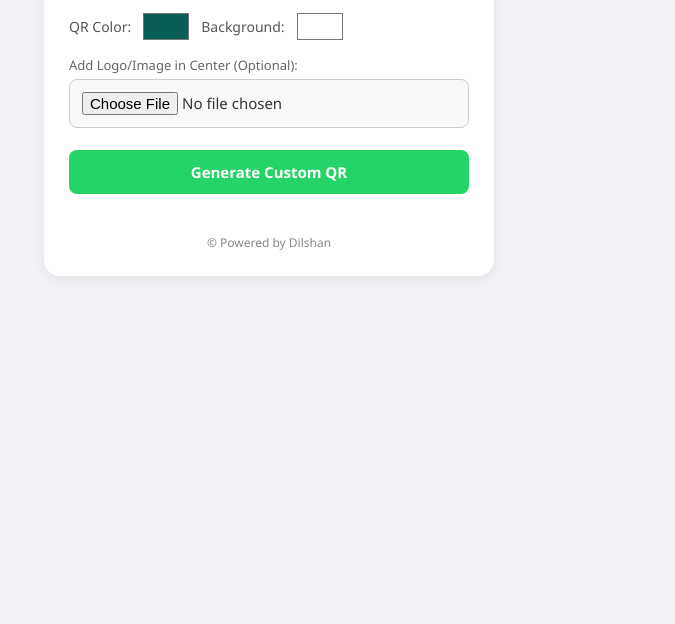
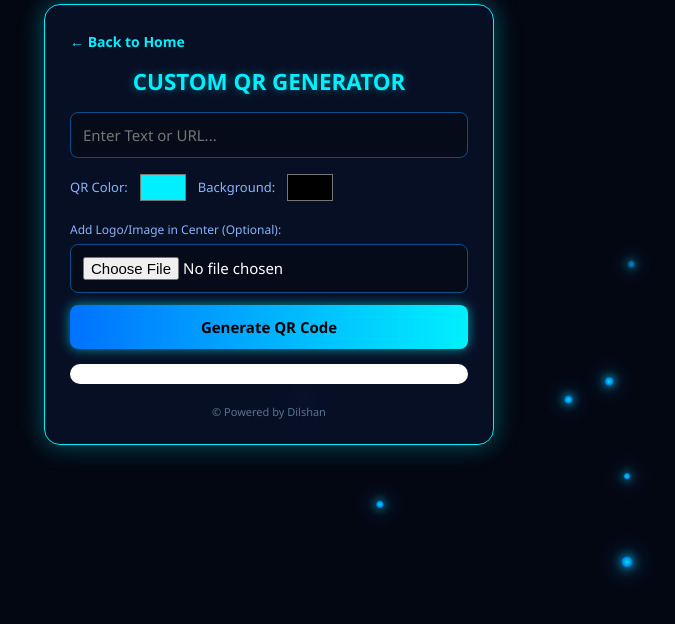
Before and after one commit to chamidudilshan6767-bit/Dilshan-All-In-One, a website: page public/qr-generator.html in a window 1280 px wide. Shown: the part 176-800 px from the top of the page, without its empty margins (371-1046 px from the left). Drawn offline with Linux system fonts and the light colour scheme.

Commit message:
Update qr-generator.html

```diff
--- a/public/qr-generator.html
+++ b/public/qr-generator.html
@@ -3,39 +3,69 @@
 <head>
     <meta charset="UTF-8">
     <meta name="viewport" content="width=device-width, initial-scale=1.0">
-    <title>QR Code Generator - Dilshan All In One</title>
+    <title>QR Generator - Dilshan All In One</title>
     <link rel="icon" type="image/png" href="/logo.png">
     <script src="https://cdn.jsdelivr.net/npm/qr-code-styling@1.5.0/lib/qr-code-styling.js"></script>
     <style>
-        * { box-sizing: border-box; margin: 0; padding: 0; font-family: 'Segoe UI', Tahoma, Geneva, Verdana, sans-serif; }
-        body { background-color: #f0f2f5; color: #333; padding: 20px; display: flex; flex-direction: column; align-items: center; min-height: 100vh; }
-        .card { width: 100%; max-width: 450px; background: #ffffff; padding: 25px; border-radius: 16px; box-shadow: 0 4px 14px rgba(0, 0, 0, 0.06); }
-        .back-link { display: inline-block; margin-bottom: 15px; color: #128c7e; text-decoration: none; font-weight: bold; font-size: 14px; }
-        h2 { text-align: center; color: #075e54; font-size: 1.4rem; margin-bottom: 15px; }
-        .input-field { width: 100%; padding: 12px; border-radius: 8px; border: 1px solid #ccc; background: #f9f9f9; color: #333; font-size: 15px; outline: none; margin-bottom: 12px; }
-        .color-group { display: flex; gap: 10px; align-items: center; margin-bottom: 12px; font-size: 14px; color: #555; }
+        * { box-sizing: border-box; margin: 0; padding: 0; font-family: 'Segoe UI', sans-serif; }
+        body { background-color: #030712; color: #fff; padding: 20px; display: flex; justify-content: center; align-items: center; min-height: 100vh; overflow-x: hidden; position: relative; }
+
+        .neon-gem {
+            position: fixed;
+            background: radial-gradient(circle, #00ffff 0%, #0088ff 60%, transparent 100%);
+            box-shadow: 0 0 12px #00f0ff, 0 0 25px #0077ff;
+            border-radius: 40% 60% 50% 50% / 40% 50% 60% 50%;
+            pointer-events: none;
+            opacity: 0.8;
+            animation: fallAndGlow linear infinite;
+            z-index: 0;
+        }
+        @keyframes fallAndGlow {
+            0% { transform: translateY(-10vh) rotate(0deg) scale(0.6); opacity: 0; }
+            20% { opacity: 0.9; }
+            80% { opacity: 0.9; }
+            100% { transform: translateY(105vh) rotate(360deg) scale(1.2); opacity: 0; }
+        }
+
+        .card { width: 100%; max-width: 450px; background: rgba(8, 16, 40, 0.95); border: 1px solid #00f0ff; padding: 25px; border-radius: 16px; box-shadow: 0 0 25px rgba(0, 240, 255, 0.35); z-index: 1; position: relative; backdrop-filter: blur(8px); }
+        .back-link { display: inline-block; margin-bottom: 15px; color: #00f0ff; text-decoration: none; font-weight: bold; font-size: 14px; }
+        h2 { text-align: center; color: #00f0ff; font-size: 1.4rem; margin-bottom: 15px; text-transform: uppercase; text-shadow: 0 0 8px rgba(0,240,255,0.4); }
+        .input-field { width: 100%; padding: 12px; border-radius: 8px; border: 1px solid #0a4f8a; background: #050b18; color: #fff; font-size: 15px; outline: none; margin-bottom: 12px; }
+        .color-group { display: flex; gap: 10px; align-items: center; margin-bottom: 12px; font-size: 13px; color: #8ab4f8; }
         .color-picker { border: none; background: transparent; cursor: pointer; height: 35px; width: 50px; }
-        .file-label { font-size: 13px; color: #666; display: block; margin-bottom: 5px; }
-        .btn { width: 100%; padding: 12px; border: none; border-radius: 8px; background: #25d366; color: white; font-size: 15px; font-weight: bold; cursor: pointer; margin-top: 10px; }
-        .btn:hover { background: #1ebd56; }
-        #canvas-container { display: flex; justify-content: center; margin-top: 15px; }
-        .footer { text-align: center; margin-top: 25px; font-size: 12px; color: #888; }
+        .btn { width: 100%; padding: 12px; border: none; border-radius: 8px; background: linear-gradient(90deg, #0072ff, #00f0ff); color: #000; font-size: 15px; font-weight: bold; cursor: pointer; box-shadow: 0 0 12px rgba(0,240,255,0.6); }
+        #canvas-container { display: flex; justify-content: center; margin-top: 15px; background: #fff; padding: 10px; border-radius: 10px; }
+        .footer { text-align: center; margin-top: 20px; font-size: 11px; color: #5a738e; }
     </style>
 </head>
 <body>
+<script>
+    for (let i = 0; i < 15; i++) {
+        let gem = document.createElement('div');
+        gem.className = 'neon-gem';
+        let size = Math.random() * 8 + 6 + 'px';
+        gem.style.width = size;
+        gem.style.height = size;
+        gem.style.left = Math.random() * 100 + 'vw';
+        gem.style.animationDuration = Math.random() * 6 + 4 + 's';
+        gem.style.animationDelay = Math.random() * 5 + 's';
+        document.body.appendChild(gem);
+    }
+</script>
+
 <div class="card">
     <a href="/" class="back-link">&larr; Back to Home</a>
-    <h2>QR Code Generator</h2>
+    <h2>Custom QR Generator</h2>
     <input type="text" id="qr-text" class="input-field" placeholder="Enter Text or URL...">
     <div class="color-group">
         <label>QR Color:</label>
-        <input type="color" id="dots-color" class="color-picker" value="#075e54">
+        <input type="color" id="dots-color" class="color-picker" value="#00f0ff">
         <label>Background:</label>
-        <input type="color" id="bg-color" class="color-picker" value="#ffffff">
+        <input type="color" id="bg-color" class="color-picker" value="#000000">
     </div>
-    <span class="file-label">Add Logo/Image in Center (Optional):</span>
-    <input type="file" id="logo-file" accept="image/*" class="input-field">
-    <button class="btn" onclick="generateCustomQR()">Generate Custom QR</button>
+    <span style="font-size: 12px; color: #8ab4f8;">Add Logo/Image in Center (Optional):</span>
+    <input type="file" id="logo-file" accept="image/*" class="input-field" style="margin-top:5px;">
+    <button class="btn" onclick="generateCustomQR()">Generate QR Code</button>
     <div id="canvas-container"></div>
     <div class="footer">© Powered by Dilshan</div>
 </div>
@@ -52,8 +82,7 @@
         const options = {
             width: 200, height: 200, type: "svg", data: text,
             dotsOptions: { color: dotsColor, type: "rounded" },
-            backgroundOptions: { color: bgColor },
-            imageOptions: { crossOrigin: "anonymous", margin: 5 }
+            backgroundOptions: { color: bgColor }
         };
         if (logoFile) {
             const reader = new FileReader();
```
